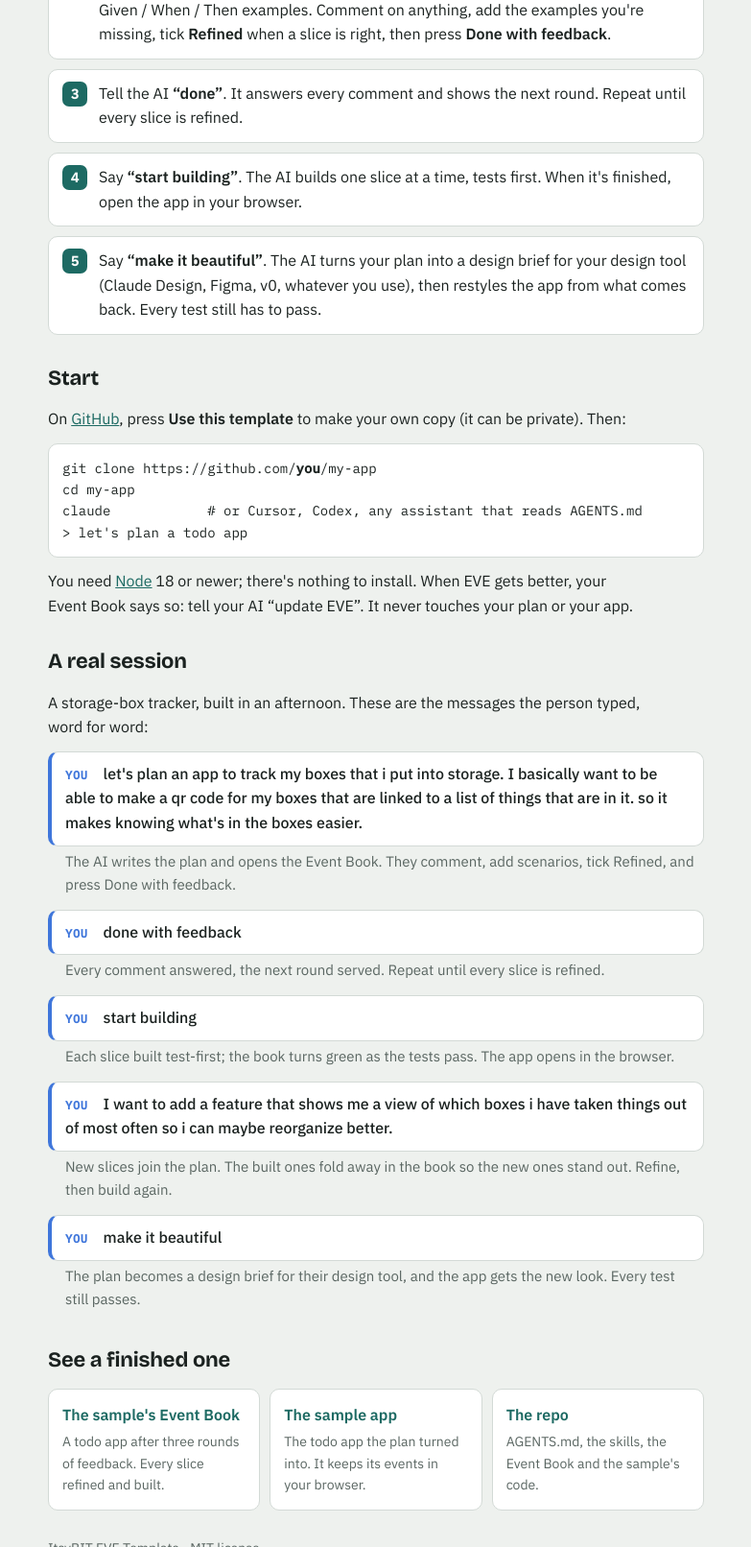
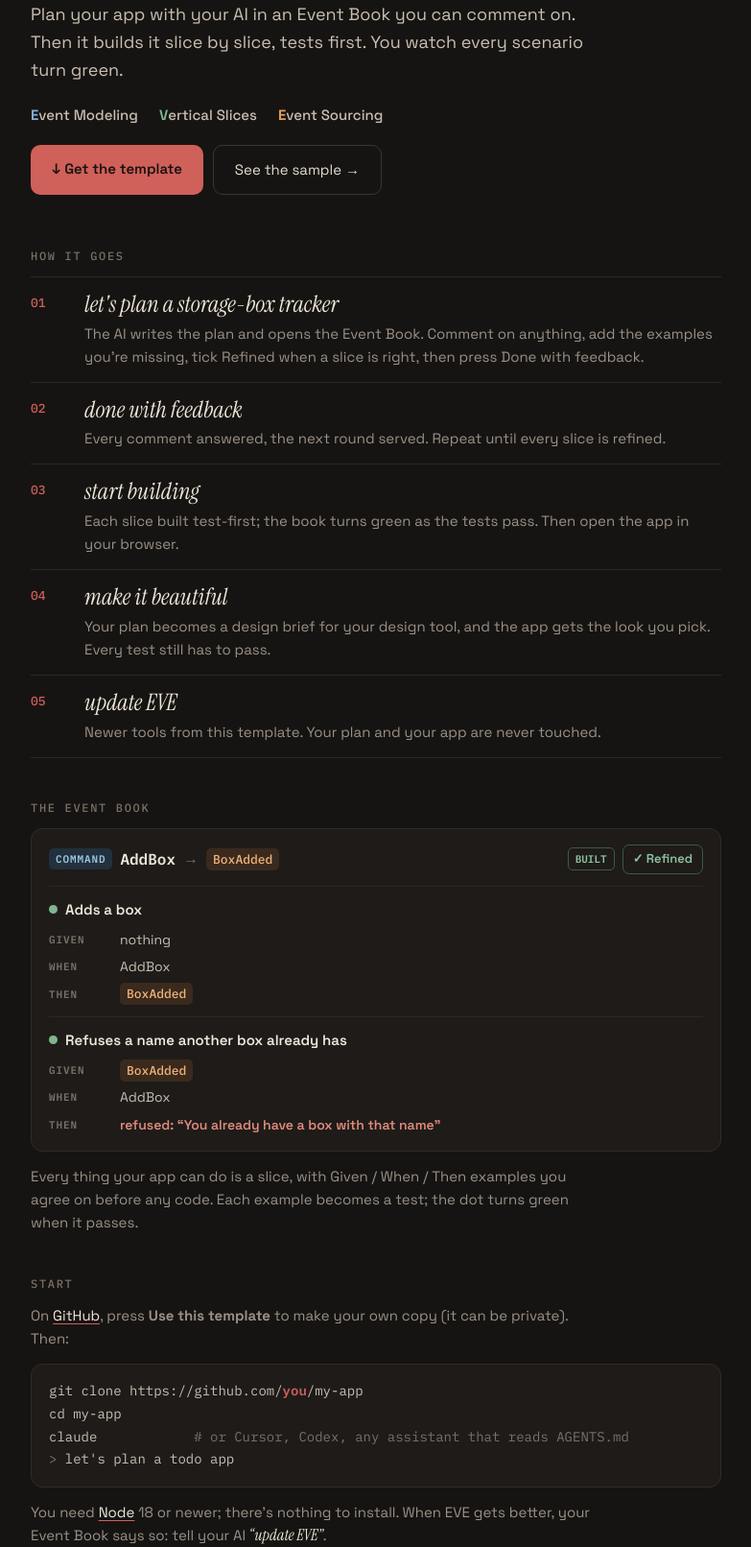
Before and after one commit to jocelynenglund/itsybit-eve-template, a plain HTML site: page index.html in a window 1280 px wide. Shown: the part 421-2033 px from the top of the page at 96% size, without its empty margins (248-1031 px from the left). Drawn offline with nearby package versions, Linux system fonts and the light colour scheme; no server answers.

Commit message:
Landing page in the itsyBIT studio look, with the EVE logo
Studio direction from the 'EVE in the studio' canvas: night paper,
Instrument Serif italics for what you say, coral accent, mono kickers,
the loop as a ruled list and a real Event Book slice card. Nav and
favicon use eve/logo.svg; footer carries the tagline.

Co-Authored-By: Claude Opus 5.5 <noreply@anthropic.com>
Claude-Session: https://claude.ai/code/session_0123KfApvawmwgYNfSXbVhNJ

```diff
--- a/index.html
+++ b/index.html
@@ -5,6 +5,8 @@
 <meta name="viewport" content="width=device-width, initial-scale=1">
 <title>ItsyBIT EVE Template</title>
 <meta name="description" content="Vibe code responsibly with EVE: Event Modeling, Vertical Slices and Event Sourcing. Plan your app with your AI in an Event Book, then it builds it test first.">
+<meta name="theme-color" content="#161412">
+<link rel="icon" href="eve/logo.svg" type="image/svg+xml">
 <meta property="og:type" content="website">
 <meta property="og:url" content="https://jocelynenglund.github.io/itsybit-eve-template/">
 <meta property="og:title" content="ItsyBIT EVE Template: vibe code responsibly">
@@ -16,98 +18,176 @@
 <meta name="twitter:card" content="summary_large_image">
 <link rel="preconnect" href="https://fonts.googleapis.com">
 <link rel="preconnect" href="https://fonts.gstatic.com" crossorigin>
-<link href="https://fonts.googleapis.com/css2?family=Bricolage+Grotesque:opsz,wght@12..96,600;12..96,700&family=IBM+Plex+Mono:wght@400;500&family=IBM+Plex+Sans:wght@400;500;600&display=swap" rel="stylesheet">
+<link href="https://fonts.googleapis.com/css2?family=Space+Grotesk:wght@400;500;600;700&family=IBM+Plex+Mono:wght@400;500;600;700&family=Instrument+Serif:ital@0;1&display=swap" rel="stylesheet">
 <style>
 :root{
-  /* Layout: one centred reading column; the four-step loop as a numbered list; sticky-note colours for the triplet. */
-  --paper:#eef1ee; --surface:#ffffff; --ink:#1b2220; --muted:#5a6662; --line:#d3dad6; --accent:#1d6a63;
-  --event:#e48a33; --command:#3f76db; --view:#37965f;
-  --display:"Bricolage Grotesque","Segoe UI",system-ui,sans-serif; --body:"IBM Plex Sans","Segoe UI",system-ui,sans-serif; --mono:"IBM Plex Mono",ui-monospace,Menlo,Consolas,monospace;
-  color-scheme:light;
+  /* itsyBIT studio, as on itsybit.se: night paper, Instrument Serif italics for what people say, coral accent.
+     Layout: one reading column; mono kickers head each section; the loop is a ruled list; the Event Book card shows the real thing. */
+  --paper:#161412; --surface:#1e1b19; --ink:#e6ddd0; --bright:#efe7da; --muted:#9a9087; --faint:#7a7067; --line:#2b2724; --line2:#3a3531;
+  --accent:#d0605a; --command:#7fb0d8; --event:#e39a5c; --view:#7fb58f; --pass:#8fc49f; --refuse:#e08a7a;
+  --display:"Instrument Serif",Georgia,serif; --body:"Space Grotesk","Segoe UI",system-ui,sans-serif; --mono:"IBM Plex Mono",ui-monospace,Menlo,Consolas,monospace;
+  color-scheme:dark;
 }
-@media (prefers-color-scheme: dark){ :root:not([data-theme="light"]){ --paper:#101513; --surface:#19201d; --ink:#e4ebe7; --muted:#99a6a0; --line:#2b3531; --accent:#5fc2b4; --event:#f0a356; --command:#7fa4f2; --view:#5fc08a; color-scheme:dark; } }
-:root[data-theme="dark"]{ --paper:#101513; --surface:#19201d; --ink:#e4ebe7; --muted:#99a6a0; --line:#2b3531; --accent:#5fc2b4; --event:#f0a356; --command:#7fa4f2; --view:#5fc08a; color-scheme:dark; }
 *{box-sizing:border-box} html,body{margin:0}
 body{background:var(--paper);color:var(--ink);font:16px/1.6 var(--body)}
-main{max-width:720px;margin:0 auto;padding:40px 18px 72px;display:grid;gap:28px}
-h1,h2{font-family:var(--display);margin:0;text-wrap:balance;letter-spacing:-.01em}
-h1{font-size:40px;line-height:1.1} h2{font-size:22px}
-p{margin:0;max-width:65ch} a{color:var(--accent)}
-code,pre{font-family:var(--mono);font-size:14px}
-:focus-visible{outline:2px solid var(--accent);outline-offset:2px}
-.brand{display:flex;gap:12px;align-items:center}
-.mark{width:30px;height:34px;display:grid;grid-template-columns:1fr 1fr 1fr;gap:4px}.mark i{border-radius:4px}
-.mark i:nth-child(1){background:var(--command)}.mark i:nth-child(2){background:var(--event)}.mark i:nth-child(3){background:var(--view)}
-.eve{font-size:18px;color:var(--muted)} .eve b{font-weight:600}
-section{display:grid;gap:12px}
-ol.loop{list-style:none;margin:0;padding:0;display:grid;gap:10px;counter-reset:s}
-ol.loop li{background:var(--surface);border:1px solid var(--line);border-radius:10px;padding:12px 14px 12px 52px;position:relative}
-ol.loop li::before{counter-increment:s;content:counter(s);position:absolute;left:14px;top:12px;width:26px;height:26px;border-radius:7px;background:var(--accent);color:var(--surface);font:600 14px/26px var(--mono);text-align:center}
-ol.loop q{font-weight:600;quotes:"“" "”"}
-pre{background:var(--surface);border:1px solid var(--line);border-radius:10px;padding:14px;margin:0;overflow-x:auto}
-.chat{display:grid;gap:8px;margin:0;padding:0;list-style:none}
-.chat li{display:grid;gap:4px}
-.chat .say{background:var(--surface);border:1px solid var(--line);border-left:4px solid var(--command);border-radius:10px;padding:10px 14px;font-weight:500}
-.chat .say::before{content:"You  ";font:600 12px var(--mono);color:var(--command);text-transform:uppercase;letter-spacing:.06em;white-space:pre}
-.chat .then{color:var(--muted);font-size:15px;padding:0 6px 6px 18px}
+a{color:inherit}
+:focus-visible{outline:2px solid var(--accent);outline-offset:3px;border-radius:4px}
+.wrap{max-width:760px;margin:0 auto;padding:0 20px}
+code,pre{font-family:var(--mono)}
+
+nav{border-bottom:1px solid var(--line)}
+nav .wrap{display:flex;align-items:center;justify-content:space-between;gap:12px;padding-top:16px;padding-bottom:16px}
+.brand{display:flex;align-items:center;gap:10px;text-decoration:none;min-width:0}
+.brand img{height:26px;width:auto;flex:none}
+.word{font:700 19px var(--mono);color:#f1ebe2}
+.word em{font-style:normal;color:var(--accent)}
+.crumb{font:500 14px var(--mono);color:var(--faint);white-space:nowrap}
+.navlink{font-size:14px;color:#c9bfb2;text-decoration:none}
+.navlink:hover{color:var(--bright)}
+
+.hero{padding:56px 0 40px;display:grid;gap:22px}
+.chip{justify-self:start;font:400 12px var(--mono);color:#8d837a;border:1px solid #2f2b27;background:#1d1a18;border-radius:999px;padding:6px 14px}
+h1{margin:0;font:400 italic clamp(52px,11vw,84px)/.98 var(--display);color:var(--bright);letter-spacing:-.01em;text-wrap:balance}
+h1 .punch{display:block;font:700 clamp(38px,8vw,58px)/1.1 var(--body);font-style:normal;color:var(--accent);letter-spacing:-.02em;margin-top:6px}
+.lede{margin:0;max-width:52ch;font-size:18px;line-height:1.6;color:#c9bfb2}
+.eve{display:flex;flex-wrap:wrap;gap:6px 22px;font:500 15px var(--body);color:#c9bfb2}
+.eve b{font-weight:700}
+.c1{color:var(--command)} .c2{color:var(--event)} .c3{color:var(--view)}
+.ctas{display:flex;flex-wrap:wrap;gap:10px}
+.btn{display:inline-block;background:var(--accent);color:#1a1210;font-weight:600;border-radius:10px;padding:13px 22px;font-size:15px;text-decoration:none}
+.btn:hover{background:#dc716b}
+.ghost{display:inline-block;border:1px solid var(--line2);color:var(--ink);border-radius:10px;padding:13px 22px;font-size:15px;text-decoration:none}
+.ghost:hover{border-color:var(--faint)}
+
+section{padding:16px 0 28px;display:grid;gap:14px}
+.kick{font:500 12px var(--mono);letter-spacing:.14em;text-transform:uppercase;color:var(--faint);margin:0}
+p{margin:0;max-width:62ch}
+.steps{list-style:none;margin:0;padding:0;border-top:1px solid var(--line)}
+.steps li{display:grid;grid-template-columns:44px 1fr;gap:12px;padding:14px 0;border-bottom:1px solid var(--line)}
+.n{font:500 13px var(--mono);color:var(--accent);padding-top:4px;font-variant-numeric:tabular-nums}
+.say{display:block;font:400 italic 24px/1.2 var(--display);color:var(--bright)}
+.then{display:block;font-size:15px;color:var(--muted);margin-top:4px}
+
+pre{background:var(--surface);border:1px solid #2f2b27;border-radius:12px;padding:16px 18px;margin:0;overflow-x:auto;font-size:14px;line-height:1.7;color:#c9bfb2}
+pre b{color:var(--accent);font-weight:600}
+pre .p{color:var(--faint)}
+.note{color:var(--muted);font-size:15px}
+.note a,.lede a{color:var(--bright);text-decoration-color:var(--accent);text-underline-offset:3px}
+q{font:400 italic 1.1em var(--display);color:var(--bright);quotes:"“" "”"}
+
+.book{background:var(--surface);border:1px solid #2f2b27;border-radius:12px;padding:16px 18px;display:grid;gap:12px}
+.row{display:flex;flex-wrap:wrap;align-items:center;justify-content:space-between;gap:8px}
+.row>div{display:flex;flex-wrap:wrap;align-items:center;gap:8px}
+.tag{font:600 11px var(--mono);letter-spacing:.08em;padding:4px 7px;border-radius:5px;background:#22313d;color:#9cc4e4}
+.name{font:600 16px var(--mono);color:var(--bright)}
+.arrow{color:var(--faint)}
+.ev{font:500 13px var(--mono);color:#f0b37c;background:#3a2a1d;border-radius:5px;padding:3px 7px;white-space:nowrap}
+.built{font:600 11px var(--mono);color:var(--pass);border:1px solid #3d5a45;border-radius:5px;padding:4px 7px}
+.ref{font-size:13px;font-weight:600;color:var(--pass);border:1px solid #3d5a45;border-radius:7px;padding:4px 10px}
+.sc{border-top:1px solid var(--line);padding-top:12px;display:grid;gap:8px}
+.sct{display:flex;align-items:center;gap:8px;font-weight:600;font-size:15px;color:var(--bright)}
+.dot{width:9px;height:9px;border-radius:50%;background:var(--view);flex:none}
+.gwt{display:grid;grid-template-columns:64px 1fr;gap:6px 10px;font-size:14px;color:#c9bfb2;align-items:center}
+.gwt .k{font:600 11px var(--mono);letter-spacing:.08em;color:var(--faint)}
+.no{color:var(--refuse);font-weight:600}
+
+.chat{list-style:none;margin:0;padding:0;display:grid;gap:16px}
+.chat li{display:grid;gap:6px;border-left:2px solid var(--accent);padding-left:16px}
+.chat .you{font:500 11px var(--mono);letter-spacing:.14em;color:var(--accent)}
+.chat .msg{font:400 italic 21px/1.35 var(--display);color:var(--bright)}
+.chat .then{margin:0}
+
 .cards{display:grid;grid-template-columns:repeat(auto-fit,minmax(200px,1fr));gap:10px}
-.card{display:grid;gap:4px;background:var(--surface);border:1px solid var(--line);border-radius:10px;padding:14px;text-decoration:none;color:inherit}
-.card:hover{border-color:var(--accent)} .card strong{color:var(--accent)} .card span{color:var(--muted);font-size:14px}
-footer{color:var(--muted);font-size:14px}
+.card{display:grid;gap:4px;background:var(--surface);border:1px solid #2f2b27;border-radius:12px;padding:16px;text-decoration:none}
+.card:hover{border-color:var(--accent)}
+.card strong{color:var(--bright);font-weight:600}
+.card span{color:var(--muted);font-size:14px}
+
+footer{border-top:1px solid var(--line);margin-top:20px}
+footer .wrap{display:flex;flex-wrap:wrap;justify-content:space-between;align-items:baseline;gap:8px;padding-top:20px;padding-bottom:60px;color:var(--faint);font:400 13px var(--mono)}
+footer em{font:400 italic 20px var(--display);color:var(--ink)}
+@media (max-width:520px){ .crumb{display:none} .steps li{grid-template-columns:32px 1fr} }
+@media (prefers-reduced-motion:no-preference){ .btn,.ghost,.card{transition:border-color .15s,background .15s} }
 </style>
 <link rel="stylesheet" href="site/whats-new/slice.css">
 <script src="site/whats-new/whats-new.js" defer></script>
 </head>
 <body>
-<main>
-  <header style="display:grid;gap:14px">
-    <div class="brand"><div class="mark" aria-hidden="true"><i></i><i></i><i></i></div><h1>ItsyBIT EVE Template</h1></div>
-    <p class="eve"><b style="color:var(--command)">E</b>vent modeling · <b style="color:var(--view)">V</b>ertical slices · <b style="color:var(--event)">E</b>vent sourcing</p>
-    <p>A starting point for building an app with your AI assistant. You and the AI agree on a plan in an Event Book first, slice by slice. Then the AI builds it test by test, and you watch every scenario turn green.</p>
+<nav><div class="wrap">
+  <a class="brand" href="./"><img src="eve/logo.svg" alt="" width="30" height="26"><span class="word">itsy<em>BIT</em></span><span class="crumb">/ EVE Template</span></a>
+  <a class="navlink" href="https://github.com/jocelynenglund/itsybit-eve-template">GitHub</a>
+</div></nav>
+
+<main class="wrap">
+  <header class="hero">
+    <span class="chip">● an itsyBIT template</span>
+    <h1>Vibe code<br>responsibly<span class="punch">with EVE.</span></h1>
+    <p class="lede">Plan your app with your AI in an Event Book you can comment on. Then it builds it slice by slice, tests first. You watch every scenario turn green.</p>
+    <div class="eve"><span><b class="c1">E</b>vent Modeling</span><span><b class="c3">V</b>ertical Slices</span><span><b class="c2">E</b>vent Sourcing</span></div>
+    <div class="ctas">
+      <a class="btn" href="https://github.com/jocelynenglund/itsybit-eve-template/generate">↓ Get the template</a>
+      <a class="ghost" href="eve/book.html?root=../sample/todo/">See the sample →</a>
+    </div>
   </header>
 
-  <section>
-    <h2>How it goes</h2>
-    <ol class="loop">
-      <li>Make your own copy of this repo and open your AI assistant in it. Say <q>let's plan a todo app</q>, or whatever you want to build.</li>
-      <li>The AI writes the plan and opens the <strong>Event Book</strong>: every thing your app can do, with Given / When / Then examples. Comment on anything, add the examples you're missing, tick <strong>Refined</strong> when a slice is right, then press <strong>Done with feedback</strong>.</li>
-      <li>Tell the AI <q>done</q>. It answers every comment and shows the next round. Repeat until every slice is refined.</li>
-      <li>Say <q>start building</q>. The AI builds one slice at a time, tests first. When it's finished, open the app in your browser.</li>
-      <li>Say <q>make it beautiful</q>. The AI turns your plan into a design brief for your design tool (Claude Design, Figma, v0, whatever you use), then restyles the app from what comes back. Every test still has to pass.</li>
+  <section aria-labelledby="how">
+    <h2 class="kick" id="how">How it goes</h2>
+    <ol class="steps">
+      <li><span class="n">01</span><div><span class="say">let's plan a storage-box tracker</span><span class="then">The AI writes the plan and opens the Event Book. Comment on anything, add the examples you're missing, tick Refined when a slice is right, then press Done with feedback.</span></div></li>
+      <li><span class="n">02</span><div><span class="say">done with feedback</span><span class="then">Every comment answered, the next round served. Repeat until every slice is refined.</span></div></li>
+      <li><span class="n">03</span><div><span class="say">start building</span><span class="then">Each slice built test-first; the book turns green as the tests pass. Then open the app in your browser.</span></div></li>
+      <li><span class="n">04</span><div><span class="say">make it beautiful</span><span class="then">Your plan becomes a design brief for your design tool, and the app gets the look you pick. Every test still has to pass.</span></div></li>
+      <li><span class="n">05</span><div><span class="say">update EVE</span><span class="then">Newer tools from this template. Your plan and your app are never touched.</span></div></li>
     </ol>
   </section>
 
-  <section>
-    <h2>Start</h2>
-    <p>On <a href="https://github.com/jocelynenglund/itsybit-eve-template">GitHub</a>, press <strong>Use this template</strong> to make your own copy (it can be private). Then:</p>
+  <section aria-labelledby="book">
+    <h2 class="kick" id="book">The Event Book</h2>
+    <div class="book" role="img" aria-label="A slice in the Event Book: the command AddBox produces BoxAdded, built and refined, with two scenarios that pass.">
+      <div class="row">
+        <div><span class="tag">COMMAND</span><span class="name">AddBox</span><span class="arrow">→</span><span class="ev">BoxAdded</span></div>
+        <div><span class="built">BUILT</span><span class="ref">✓ Refined</span></div>
+      </div>
+      <div class="sc"><span class="sct"><i class="dot"></i>Adds a box</span>
+        <div class="gwt"><span class="k">GIVEN</span><span>nothing</span><span class="k">WHEN</span><span>AddBox</span><span class="k">THEN</span><span><span class="ev">BoxAdded</span></span></div></div>
+      <div class="sc"><span class="sct"><i class="dot"></i>Refuses a name another box already has</span>
+        <div class="gwt"><span class="k">GIVEN</span><span><span class="ev">BoxAdded</span></span><span class="k">WHEN</span><span>AddBox</span><span class="k">THEN</span><span class="no">refused: “You already have a box with that name”</span></div></div>
+    </div>
+    <p class="note">Every thing your app can do is a slice, with Given / When / Then examples you agree on before any code. Each example becomes a test; the dot turns green when it passes.</p>
+  </section>
+
+  <section aria-labelledby="start">
+    <h2 class="kick" id="start">Start</h2>
+    <p class="note">On <a href="https://github.com/jocelynenglund/itsybit-eve-template">GitHub</a>, press <strong>Use this template</strong> to make your own copy (it can be private). Then:</p>
 <pre>git clone https://github.com/<b>you</b>/my-app
 cd my-app
-claude            # or Cursor, Codex, any assistant that reads AGENTS.md
-&gt; let's plan a todo app</pre>
-    <p>You need <a href="https://nodejs.org">Node</a> 18 or newer; there's nothing to install. When EVE gets better, your Event Book says so: tell your AI <q>update EVE</q>. It never touches your plan or your app.</p>
+claude            <span class="p"># or Cursor, Codex, any assistant that reads AGENTS.md</span>
+<span class="p">&gt;</span> let's plan a todo app</pre>
+    <p class="note">You need <a href="https://nodejs.org">Node</a> 18 or newer; there's nothing to install. When EVE gets better, your Event Book says so: tell your AI <q>update EVE</q>.</p>
   </section>
-  <section>
-    <h2>A real session</h2>
-    <p>A storage-box tracker, built in an afternoon. These are the messages the person typed, word for word:</p>
+
+  <section aria-labelledby="real">
+    <h2 class="kick" id="real">A real session</h2>
+    <p class="note">A storage-box tracker, built in an afternoon. These are the messages the person typed, word for word:</p>
     <ol class="chat">
-      <li><div class="say">let's plan an app to track my boxes that i put into storage. I basically want to be able to make a qr code for my boxes that are linked to a list of things that are in it. so it makes knowing what's in the boxes easier.</div><div class="then">The AI writes the plan and opens the Event Book. They comment, add scenarios, tick Refined, and press Done with feedback.</div></li>
-      <li><div class="say">done with feedback</div><div class="then">Every comment answered, the next round served. Repeat until every slice is refined.</div></li>
-      <li><div class="say">start building</div><div class="then">Each slice built test-first; the book turns green as the tests pass. The app opens in the browser.</div></li>
-      <li><div class="say">I want to add a feature that shows me a view of which boxes i have taken things out of most often so i can maybe reorganize better.</div><div class="then">New slices join the plan. The built ones fold away in the book so the new ones stand out. Refine, then build again.</div></li>
-      <li><div class="say">make it beautiful</div><div class="then">The plan becomes a design brief for their design tool, and the app gets the new look. Every test still passes.</div></li>
+      <li><span class="you">YOU</span><span class="msg">let's plan an app to track my boxes that i put into storage. I basically want to be able to make a qr code for my boxes that are linked to a list of things that are in it. so it makes knowing what's in the boxes easier.</span><p class="then">The AI writes the plan and opens the Event Book. They comment, add scenarios, tick Refined, and press Done with feedback.</p></li>
+      <li><span class="you">YOU</span><span class="msg">done with feedback</span><p class="then">Every comment answered, the next round served. Repeat until every slice is refined.</p></li>
+      <li><span class="you">YOU</span><span class="msg">start building</span><p class="then">Each slice built test-first; the book turns green as the tests pass. The app opens in the browser.</p></li>
+      <li><span class="you">YOU</span><span class="msg">I want to add a feature that shows me a view of which boxes i have taken things out of most often so i can maybe reorganize better.</span><p class="then">New slices join the plan. The built ones fold away in the book so the new ones stand out. Refine, then build again.</p></li>
+      <li><span class="you">YOU</span><span class="msg">make it beautiful</span><p class="then">The plan becomes a design brief for their design tool, and the app gets the new look. Every test still passes.</p></li>
     </ol>
   </section>
 
-  <section>
-    <h2>See a finished one</h2>
+  <section aria-labelledby="see">
+    <h2 class="kick" id="see">See a finished one</h2>
     <div class="cards">
       <a class="card" href="eve/book.html?root=../sample/todo/"><strong>The sample's Event Book</strong><span>A todo app after three rounds of feedback. Every slice refined and built.</span></a>
       <a class="card" href="sample/todo/app/"><strong>The sample app</strong><span>The todo app the plan turned into. It keeps its events in your browser.</span></a>
       <a class="card" href="https://github.com/jocelynenglund/itsybit-eve-template"><strong>The repo</strong><span>AGENTS.md, the skills, the Event Book and the sample's code.</span></a>
     </div>
   </section>
+</main>
 
-  <footer>ItsyBIT EVE Template · MIT license</footer>
-</main>
+<footer><div class="wrap"><em>Make it work, then make it beautiful.</em><span>ItsyBIT EVE Template · MIT</span></div></footer>
 </body>
 </html>
```
